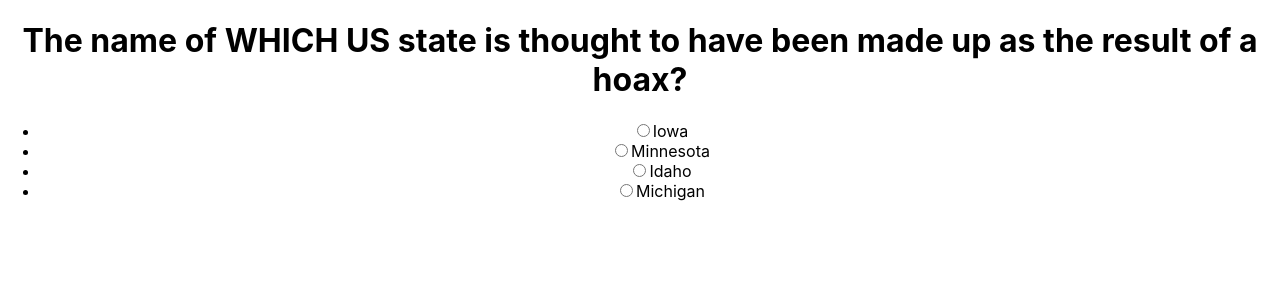
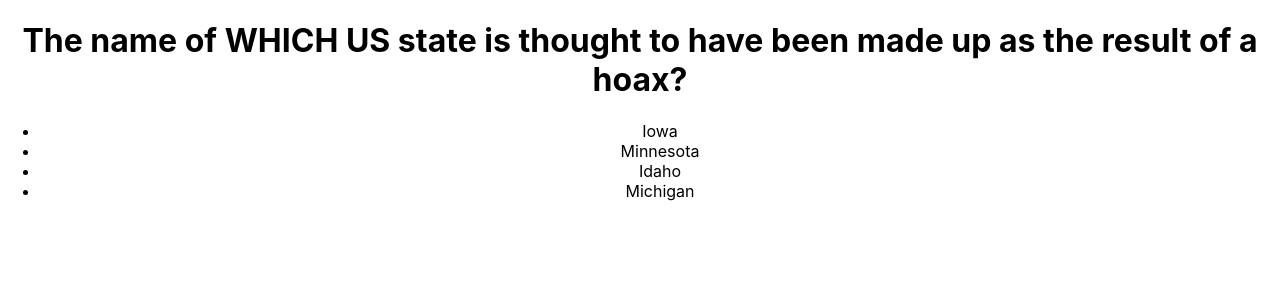
Before and after one commit to webbeast2019/react-trivia, a React (Create React App) app: page / in a window 1280 px wide. Both pictures are taken after a click on the button "Start". Shown: the top 300 px of the page. Built offline with nearby package versions, Linux system fonts and the light colour scheme.

Commit message:
change radio to label

```diff
--- a/src/components/Question.tsx
+++ b/src/components/Question.tsx
@@ -13,11 +13,7 @@ const Question: React.FC<IProps> = ({text, options, onNext}) => {
 
   const optionalAnswers = options.map((q: string, i: number) => (
     <li key={i}>
-      <label>
-        <input name="options"
-               type="radio"
-               value={i}
-               onClick={onClick.bind(null, i)}/>
+      <label onClick={onClick.bind(null, i)}>
         <span>{q}</span>
       </label>
     </li>
```
